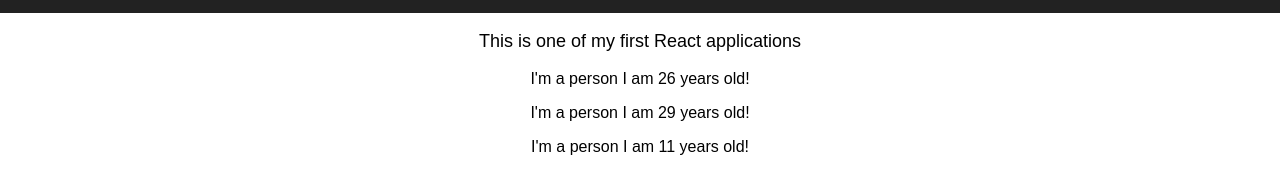
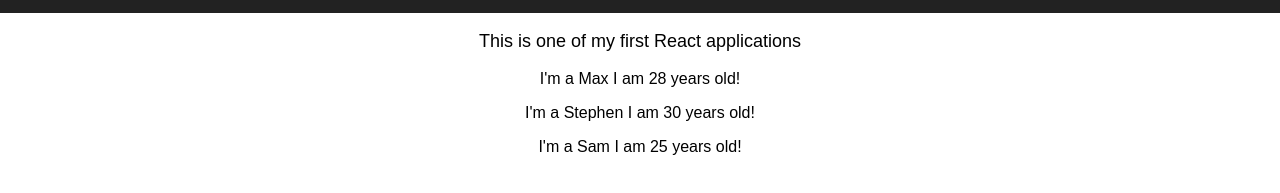
Before and after one commit to StephenPopovich/react-app-guide, a React (Create React App) app: page / in a window 1280 px wide. Shown: the part 177-370 px from the top of the page. Built offline with nearby package versions, Linux system fonts and the light colour scheme.

Commit message:
create dynamic components with props

```diff
--- a/src/App.js
+++ b/src/App.js
@@ -12,9 +12,10 @@
         <p className="App-intro">
           This is one of my first React applications
         </p>
-        <Person />
-        <Person />
-        <Person />
+        <Person name="Max" age="28" />
+        <Person name="Stephen" age="30" >My Hobbies: Racing</Person>
+        <Person name="Sam" age="25" />
+
       </div>
     );
     // return React.createElement('div', null, React.createElement('h1', null, 'Hi, I\'m a React App!!!'));
--- a/src/Person/Person.js
+++ b/src/Person/Person.js
@@ -1,7 +1,7 @@
 import React from 'react';
 
-const person = () => {
-   return <p>I'm a person I am {Math.floor(Math.random() * 30)} years old!</p>
+const person = (props) => {
+   return <p>I'm a {props.name} I am {props.age} years old!</p>
 }
 
 export default person;
```
